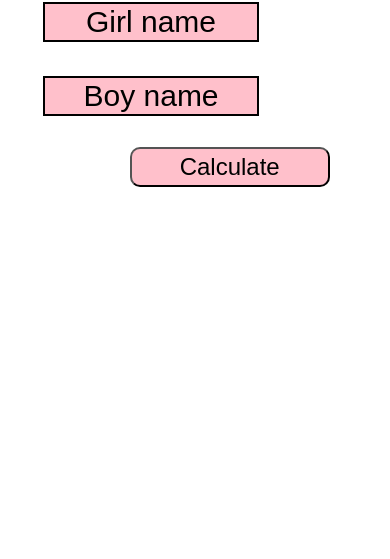
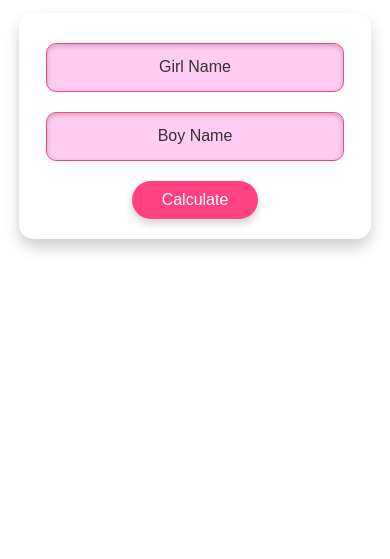
Before and after one commit to Anjaneyakumar18/lovecaluculate, a plain HTML site: page index.html in a window 390 px wide. Shown: the part 336-895 px from the top of the page. After the commit the page ends 844 px from the top, so only its background shows below. Drawn offline with Linux system fonts and the light colour scheme.

Commit message:
Update index.html

```diff
--- a/index.html
+++ b/index.html
@@ -1,120 +1,134 @@
 <!DOCTYPE html>
 <html lang="en">
+
 <head>
     <meta charset="UTF-8">
     <meta name="viewport" content="width=device-width, initial-scale=1.0">
     <title>Love Calculator</title>
     <link rel="icon" href="./heartslogo.jpeg">
     <style>
-        .cout{
-            width:50%;
-            height:20%;
-        }
         body {
             background-image: url('./pinkhearts.jpg');
             background-repeat: no-repeat;
             background-size: cover;
             margin: 0;
             padding: 0;
+            font-family: Arial, sans-serif;
+            display: flex;
+            flex-direction: column;
+            align-items: center;
+            justify-content: center;
+            min-height: 100vh;
+            color: #fff;
         }
+
+        h1 {
+            font-size: 2.5rem;
+            text-align: center;
+            margin-bottom: 20px;
+            color: #ff4081;
+            text-shadow: 2px 2px 5px rgba(0, 0, 0, 0.4);
+        }
+
+        .center {
+            width: 80%;
+            max-width: 400px;
+            padding: 20px;
+            background: rgba(255, 255, 255, 0.9);
+            border-radius: 15px;
+            box-shadow: 0 8px 15px rgba(0, 0, 0, 0.2);
+            text-align: center;
+        }
+
         input {
-            width: 60%;
-            height: 7%;
-            background-color: pink;
-            border: 2px solid black;
-            color: black;
+            width: calc(100% - 20px);
+            margin: 10px auto;
+            height: 50px;
+            background-color: #ffccf2;
+            border: 1px solid #ff4081;
+            color: #000;
             text-align: center;
-            font-size: 30px;
-            margin-bottom: 10%;
+            font-size: 18px;
+            border-radius: 10px;
+            outline: none;
+            box-shadow: inset 0 2px 5px rgba(0, 0, 0, 0.2);
         }
-        ::placeholder {
-            color: black;
+
+        input::placeholder {
+            color: #333;
         }
-        .center {
-            position: absolute;
-            top: 43%;
-            left: 25%;
+
+        button {
+            background-color: #ff4081;
+            color: #fff;
+            border: none;
+            border-radius: 25px;
+            padding: 10px 30px;
+            font-size: 18px;
+            cursor: pointer;
+            margin-top: 10px;
+            transition: all 0.3s ease;
+            box-shadow: 0 4px 10px rgba(0, 0, 0, 0.2);
         }
-        button {
-            background-color: pink;
-            border-radius: 10px;
-            font-size: 24px;
-            width: 200px;
-            height: 40px;
-            position: absolute;
-            left: 35%;
-            top: 90%;
+
+        button:hover {
+            background-color: #e91e63;
+            transform: translateY(-2px);
+            box-shadow: 0 6px 15px rgba(0, 0, 0, 0.3);
         }
+
         @media screen and (max-width: 500px) {
-            html, body {
-                height: 100%;
-                margin: 0;
-                padding: 0;
+            h1 {
+                font-size: 2rem;
             }
-            body {
-                background-image: url('./pinkhearts.jpg');
-                background-repeat: no-repeat;
-                background-size: cover;
-                background-attachment: scroll;
+
+            input {
+                font-size: 16px;
+                height: 45px;
             }
-            input {
-                background-color: pink;
-                margin-bottom: 10%;
-            }
-            .center {
-                position: absolute;
-                top: 40%;
-                left: 11%;
-            }
+
             button {
-                position: absolute;
-                top: 87%;
-                left: 25%;
+                font-size: 16px;
             }
         }
     </style>
 </head>
+
 <body>
-    <h1 style="margin-top: 13%;text-align: center;">LOVE CALCULATOR💗💓💘</h1>
+    <h1>LOVE CALCULATOR 💓</h1>
     <div class="center">
-        <input type="text" id="girl" placeholder="Girl name">
-        <input type="text" id="boy" placeholder="Boy name"><br><br>
+        <input type="text" id="girl" placeholder="Girl Name">
+        <input type="text" id="boy" placeholder="Boy Name">
         <button onClick="cal()">Calculate</button>
     </div>
-    <audio controls style="display: none;" id="audio1">
+
+    <audio id="audio1" style="display: none;">
         <source src="./You And I Song Ringtone Download - MobCup.Com.Co.mp3" type="audio/mpeg">
     </audio>
-    <audio controls style="display: none;" id="audio2">
+    <audio id="audio2" style="display: none;">
         <source src="./inthala.mp3" type="audio/mpeg">
     </audio>
-    <audio controls style="display: none;" id="audio3">
+    <audio id="audio3" style="display: none;">
         <source src="./heart_broken.m4a" type="audio/mpeg">
     </audio>
-    <div class="cont" style="display:none"> </div>
+
     <script>
         function cal() {
-            var g = document.getElementById('girl').value;
-            var b = document.getElementById('boy').value;
-            var percentage = Math.floor(Math.random() * 100);
-            var audio1 = document.getElementById("audio1");
-            var audio2 = document.getElementById("audio2");
-            var audio3 = document.getElementById("audio3");
+            const girl = document.getElementById('girl').value.trim();
+            const boy = document.getElementById('boy').value.trim();
+            if (!girl || !boy) return alert("Please enter both names.");
 
-            if (audio1) audio1.pause();
-            if (audio2) audio2.pause();
-            if (audio3) audio3.pause();
+            const percentage = Math.floor(Math.random() * 100);
+            const audios = [audio1, audio2, audio3];
+            audios.forEach(audio => audio.pause() && (audio.currentTime = 0));
 
-            if (percentage >= 70) {
-                audio1.play();
-            } else if (percentage > 40 && percentage < 70) {
-                audio2.play();
-            } else {
-                audio3.play();
-            }
+            if (percentage >= 70) audio1.play();
+            else if (percentage > 40) audio2.play();
+            else audio3.play();
 
-            document.querySelector("h1").style.transition = "0.5s";
-            document.querySelector("h1").innerText = g + " 💓Loves💓 " + b + " " + percentage + "%";
+            document.querySelector("h1").innerText = `${girl} 💓 Loves 💓 ${boy} ${percentage}%`;
         }
     </script>
 </body>
+
 </html>
```
